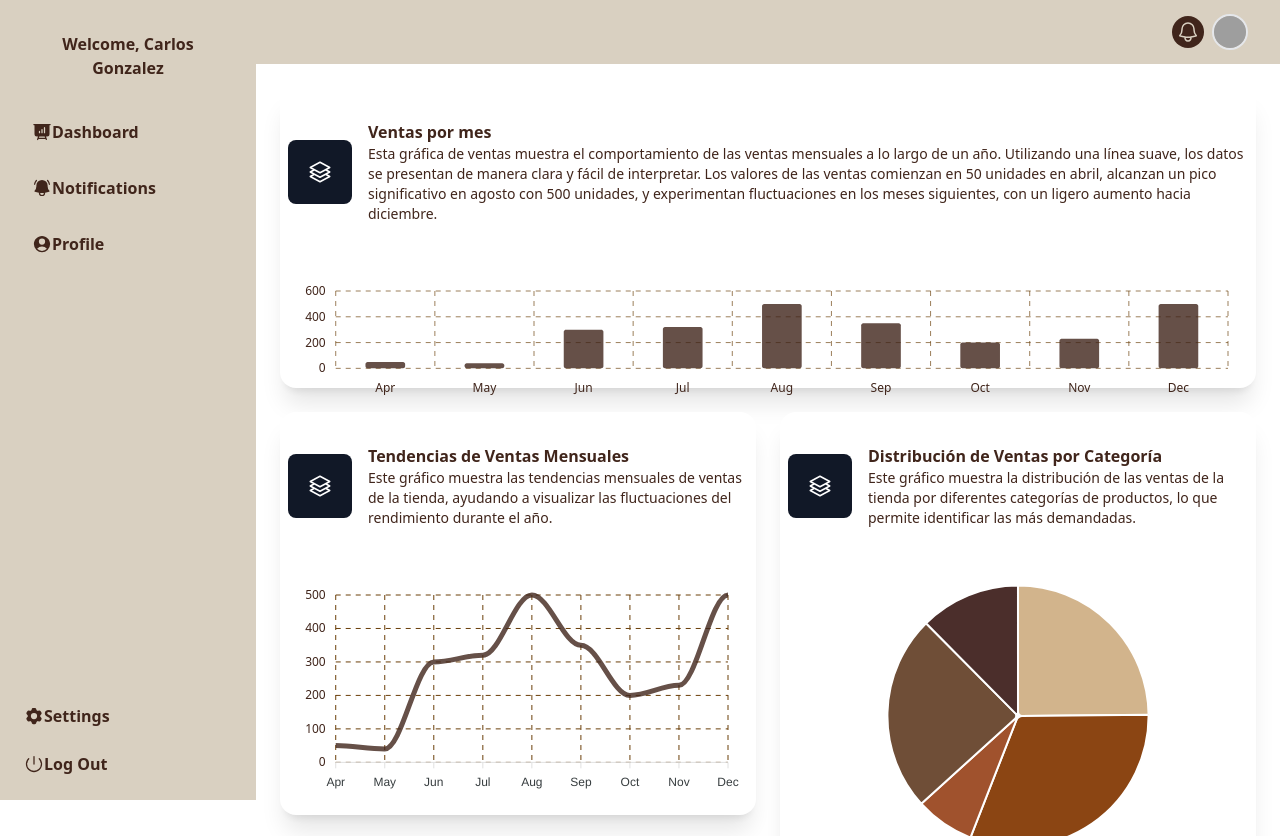
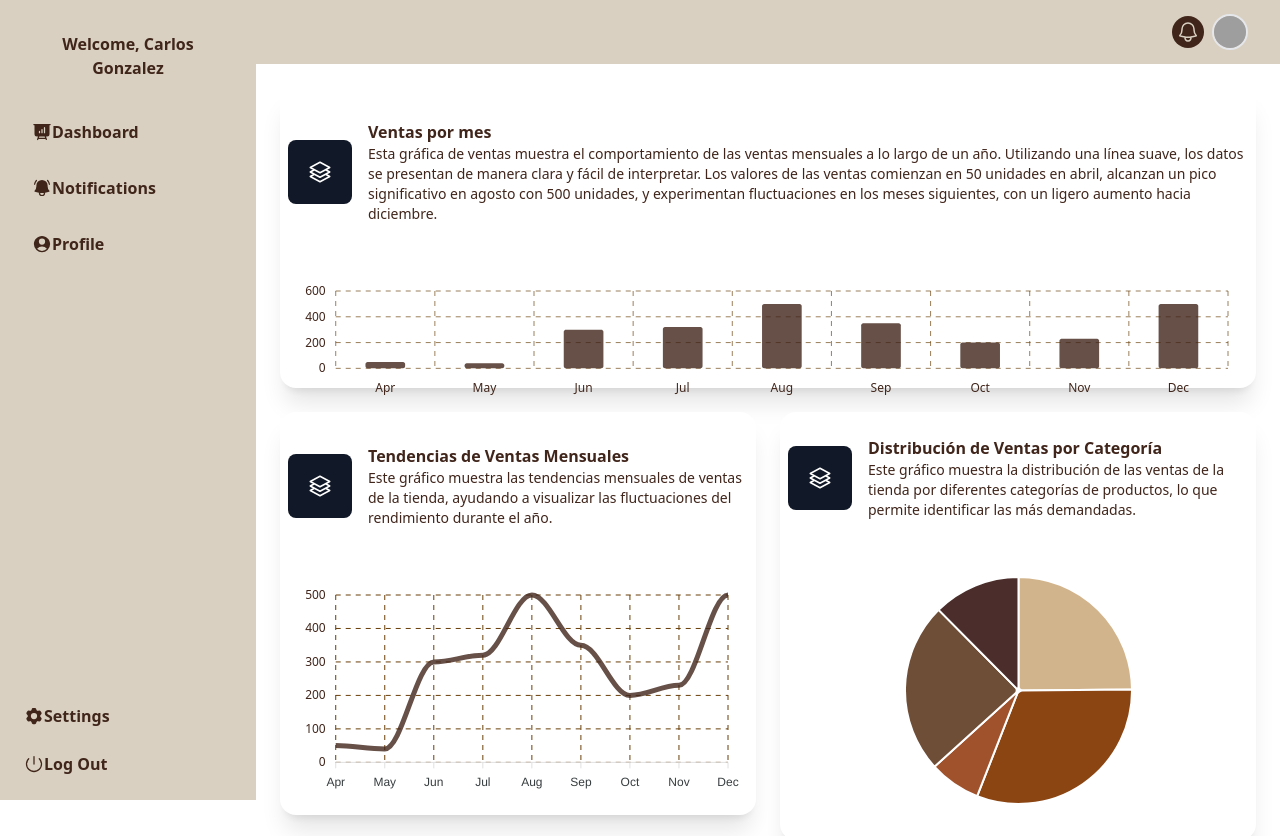
Before and after one commit to ikabeee/brown-appjs, a React (Vite) app: page / in a window 1280 px wide. Built offline with nearby package versions, Linux system fonts and the light colour scheme; grey boxes are pictures that could not be loaded.

Commit message:
Changed Size of Pie Chart

```diff
--- a/src/components/PieChart.jsx
+++ b/src/components/PieChart.jsx
@@ -10,8 +10,8 @@ import { Square3Stack3DIcon } from "@heroicons/react/24/outline";
 
 const chartConfig = {
   type: "pie",
-  width: 280,
-  height: 280,
+  width: 245,
+  height: 245,
   series: [44, 55, 13, 43, 22],
   options: {
     chart: {
@@ -34,7 +34,7 @@ const chartConfig = {
 
 export default function PieChart() {
   return (
-    <Card className="w-full shadow-xl rounded-2xl pt-2">
+    <Card className="w-full shadow-xl rounded-2xl">
       <CardHeader
         floated={false}
         shadow={false}
```
